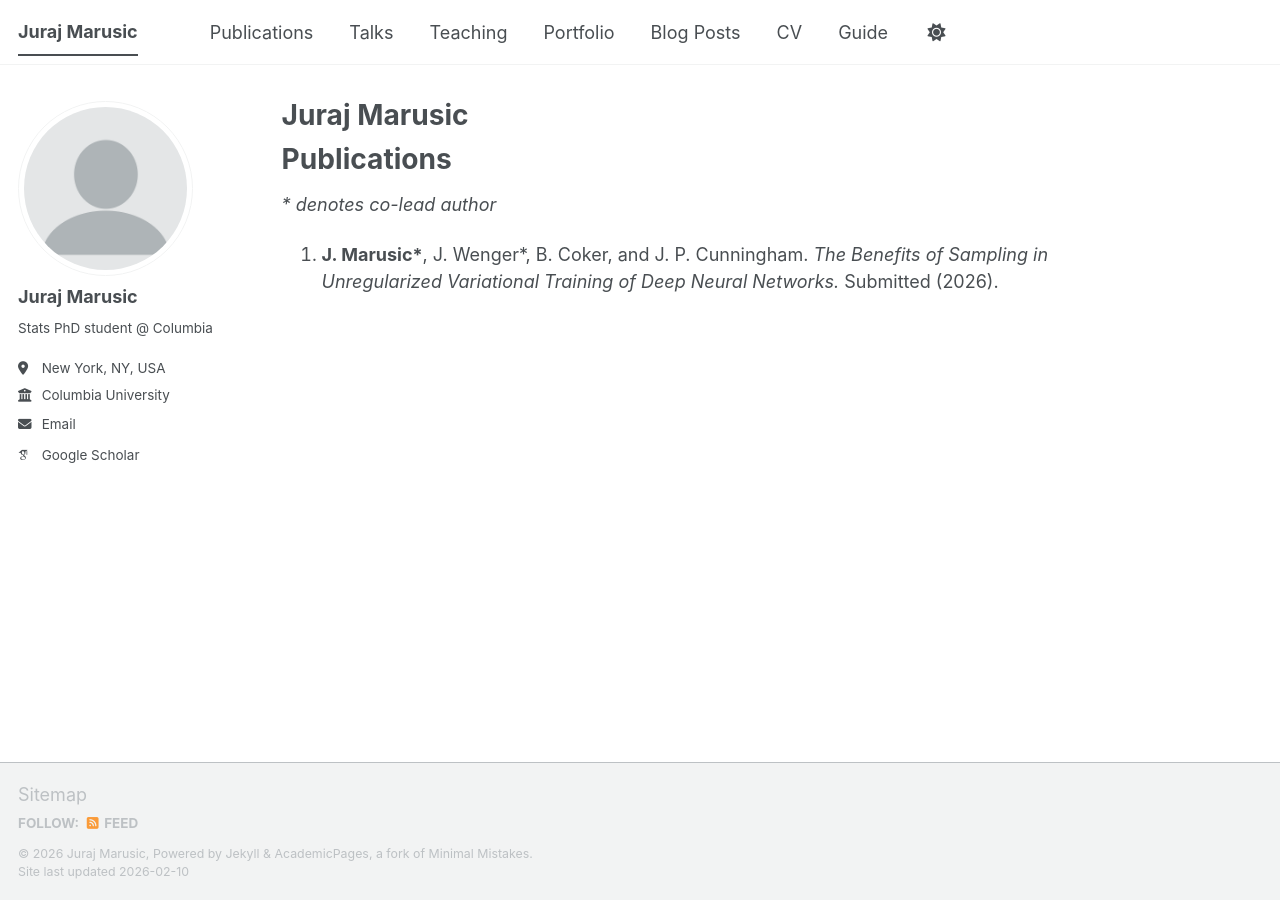
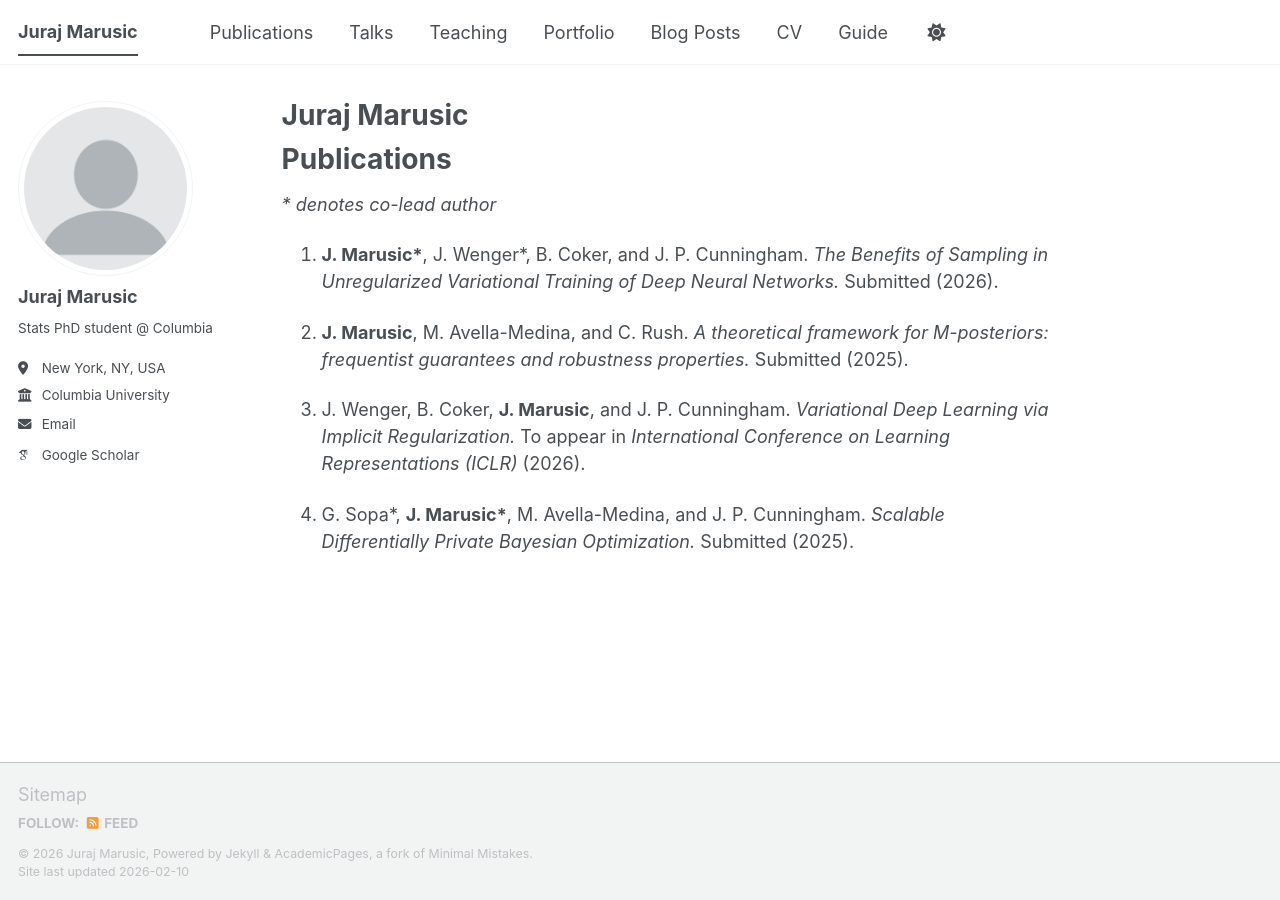
Before and after one commit to JurajMarusic/jurajmarusic.github.io, a Jekyll site: the page built from _pages/about.md, in a window 1280 px wide. Built offline with Jekyll 4.4.1, drawn with Linux system fonts in a browser that asks for light colours; some web fonts are replaced; a script bundle is joined from its source files by our own code; library files that are not in the unit come from our copies.

Commit message:
Update about.md

```diff
--- a/_pages/about.md
+++ b/_pages/about.md
@@ -12,3 +12,9 @@
 *\* denotes co-lead author*
 
 1. **J. Marusic\***, J. Wenger\*, B. Coker, and J. P. Cunningham.  *The Benefits of Sampling in Unregularized Variational Training of Deep Neural Networks.*  Submitted (2026).
+
+2. **J. Marusic**, M. Avella-Medina, and C. Rush.  *A theoretical framework for M-posteriors: frequentist guarantees and robustness properties.*  Submitted (2025).
+
+3. J. Wenger, B. Coker, **J. Marusic**, and J. P. Cunningham.  *Variational Deep Learning via Implicit Regularization.*  To appear in *International Conference on Learning Representations (ICLR)* (2026).
+
+4. G. Sopa\*, **J. Marusic\***, M. Avella-Medina, and J. P. Cunningham.  *Scalable Differentially Private Bayesian Optimization.*  Submitted (2025).
```
